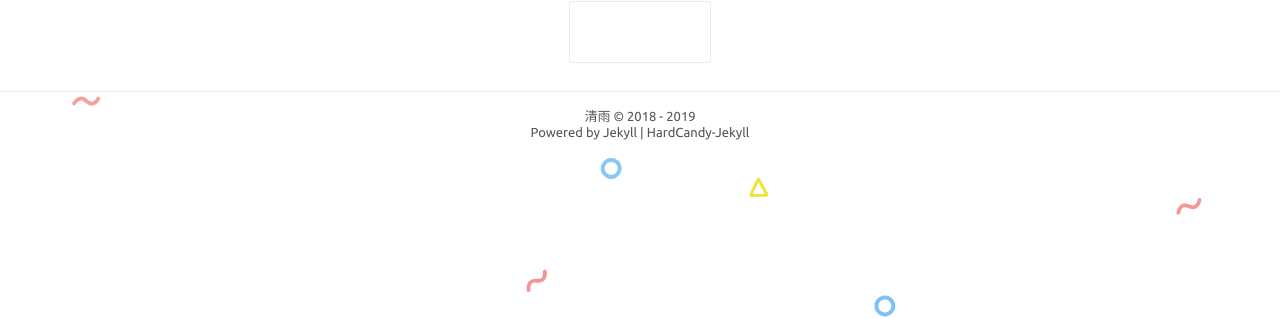
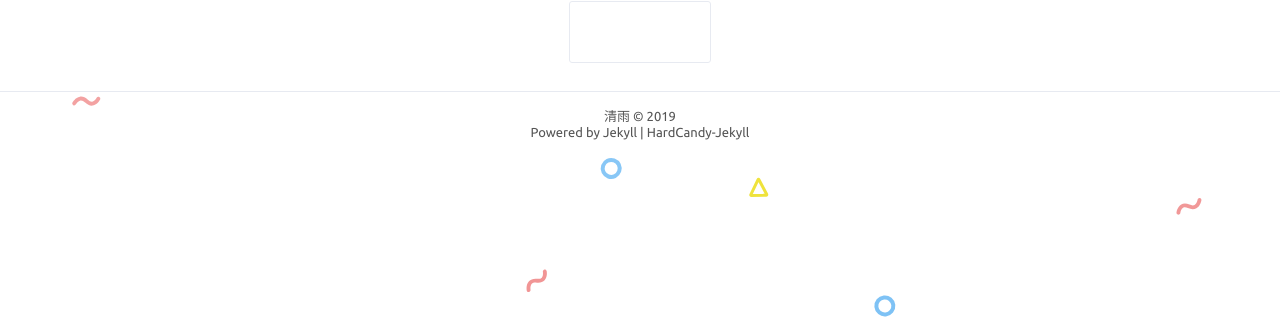
Before and after one commit to QY399/QY399.github.io, a Jekyll site: the page built from index.html, in a window 1280 px wide. Shown: the part 474-793 px from the top of the page. Built offline with Jekyll 4.4.1, drawn with Linux system fonts in a browser that asks for light colours; some of the changed lines change nothing that is shown.

Commit message:
Update _config.yml

```diff
--- a/_config.yml
+++ b/_config.yml
@@ -26,8 +26,8 @@
 SNS: true
 SNS-icon: #['Facebook', 'weibo', 'qq', 'github', 'Dribbble', 'Twitter', 'instagram', 'weixin', 'Codepen']
   mail: ''
-  weixin: ''
-  qq: ''
+  weixin: 'https://i.imgur.com/3zTN5hl.jpg'
+  qq: 'https://i.imgur.com/ooNtLDC.jpg'
   github: ''
   Codepen: ''
   weibo: ''
@@ -46,7 +46,7 @@
 
 # since
 footer:
-  since: 2018
+  since: 2019
 
 # Markdown
 markdown: kramdown
@@ -70,10 +70,10 @@
 livere_uid: 'MTAyMC8zNDI2OS8xMDgwNg==' # MTAyMC8zNDI2OS8xMDgwNg==
 # Gitment评论 OAuth Application
 Gitment: true
-Gitment_owner: ''  # github用户名
-Gitment_repo: ''  # github博客存放的仓库名
-client_id: ''  # 注册 OAuth Application 后获得的 client_id
-client_secret: ''  # 注册 OAuth Application 后获得的 client_secret
+Gitment_owner: 'QY399'
+Gitment_repo: 'Gitment'
+client_id: ''
+client_secret: ''
 
 # Share : weibo, qq, wechat, tencent, douban, qzone, linkedin, diandian, facebook, twitter, google
 social-share: true
```
